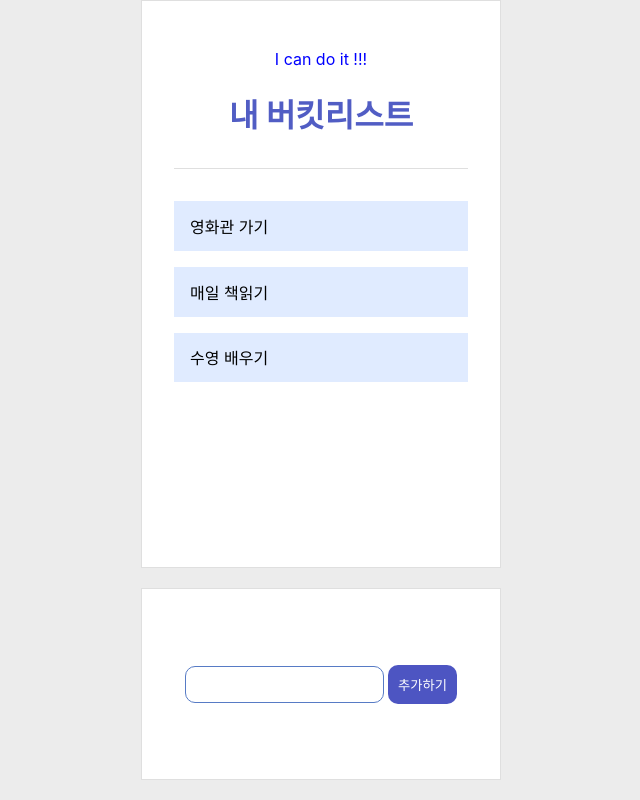
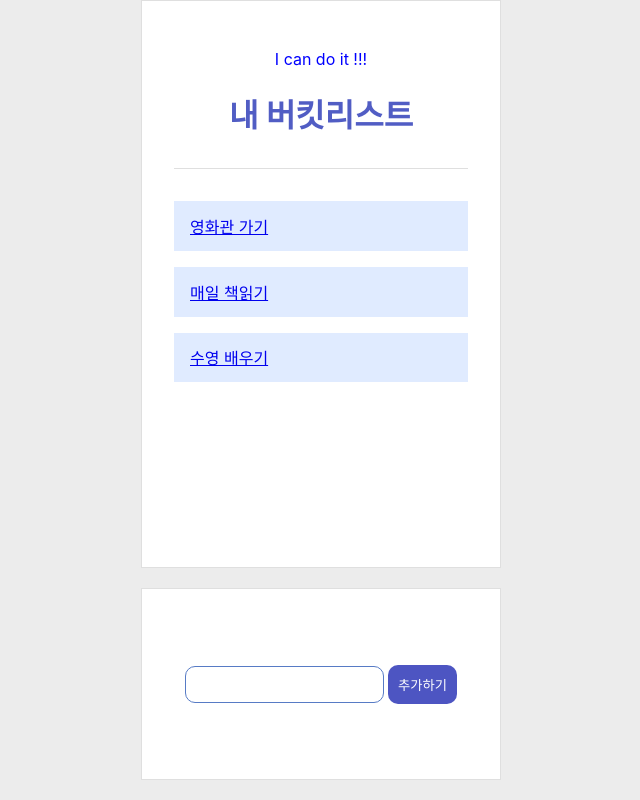
Before and after one commit to dnjfht/react-bucket-list, a React (Create React App) app: page / in a window 1280 px wide. Shown: the whole page, without its empty margins (319-959 px from the left). Built offline with nearby package versions, Linux system fonts and the light colour scheme.

Commit message:
react-router-dom install

```diff
--- a/package.json
+++ b/package.json
@@ -8,6 +8,7 @@
     "@testing-library/user-event": "^13.2.1",
     "react": "^18.2.0",
     "react-dom": "^18.2.0",
+    "react-router-dom": "6.9",
     "react-scripts": "5.0.1",
     "styled-components": "^5.3.9",
     "web-vitals": "^2.1.0"
--- a/src/App.js
+++ b/src/App.js
@@ -1,184 +1,10 @@
-// import "./App.css";
-// import { BucketList } from "./BucketList";
-// import BucketList from "./BucketList";
+import React from "react";
+import Router from "./share/Router";
 
-// function App() {
-//   return (
-//     <div className="App">
-//       <BucketList />
-//     </div>
-//   );
-// }
-
-import React from "react";
-// BucketList 컴포넌트를 import 해옵니다.
-// import [컴포넌트 명] from [컴포넌트가 있는 파일경로];
-import BucketList from "./BucketList";
-// import "./style.css";
-import styled from "styled-components";
-
-const Wrap = styled.div`
-  width: 100%;
-  height: 100vh;
-  background-color: #ececec;
-
-  display: flex;
-  flex-direction: column;
-  justify-content: center;
-`;
-
-const MyStyled = styled.div`
-  width: 360px;
-  max-width: 360px;
-  height: 600px;
-  padding: 2rem;
-  box-sizing: border-box;
-  overflow: scroll;
-  border: 1px solid #dfdfdf;
-  margin: 0 auto;
-  // background-color: #fff;
-  // background-color: ${(props) => props.bg_color};
-  // 삼항연산자는 쓸 수 있지만 if문, for문은 쓸 수 없음
-
-  background-color: ${(props) => (props.bg_color ? "white" : "pink")};
-
-  text-align: center;
-
-  // SCSS 문법
-  // 중괄호 안에다가 다 써주는 기법을 nesting이라고 함
-  // nesting을 styled-components 안에서도 해줄 수 있음
-
-  p {
-    color: blue;
-  }
-  /* &:hover {
-    background-color: #f4f4f4;
-  } */
-
-  &::-webkit-scrollbar {
-    width: 8px;
-    height: 8px;
-    border-radius: 6px;
-    background: rgba(255, 255, 255, 0.4);
-  }
-  &::-webkit-scrollbar-thumb {
-    background-color: rgba(0, 0, 0, 0.3);
-    border-radius: 6px;
-  }
-`;
-
-const Title = styled.h1`
-  margin-bottom: 2rem;
-  padding-bottom: 2rem;
-  border-bottom: 1px solid #dfdfdf;
-
-  color: rgb(81, 93, 196);
-`;
-
-const InputWrap = styled.div`
-  width: 360px;
-  max-width: 360px;
-  height: 200px;
-  padding: 2rem;
-  box-sizing: border-box;
-  border: 1px solid #dfdfdf;
-  margin: 20px auto;
-  background-color: white;
-
-  display: flex;
-  flex-direction: row;
-  justify-content: center;
-  align-items: center;
-`;
-
-const BucketInput = styled.input`
-  padding: 10px;
-  background-color: transparent;
-  border: 1px solid #577bc5;
-  border-radius: 10px;
-
-  color: #52515d;
-
-  outline: none;
-`;
-
-const AddButton = styled.button`
-  padding: 10px;
-  margin-left: 4px;
-  background-color: #4d55c2;
-  border: none;
-  border-radius: 10px;
-
-  color: white;
-  font-weight: 300;
-`;
-
-// 클래스형 컴포넌트는 이렇게 생겼습니다!
-class App extends React.Component {
-  // super를 사용해 부모 class에 있는 것들을 받아옴
-  constructor(props) {
-    super(props);
-    // App 컴포넌트의 state를 정의해줍니다.
-    // App class 컴포넌트에서 가지고 있는 데이터들
-    this.state = {
-      list: ["영화관 가기", "매일 책읽기", "수영 배우기"],
-    };
-
-    this.text = React.createRef();
-    // ref => 상태 끌어올리기
-    // Ref는 render 메서드에서 생성된 DOM 노드나 React 엘리먼트에 접근하는 방법을 제공
-    // 컴포넌트의 인스턴스의 어느 곳에서나 Ref에 접근할 수 있도록 함.
-  }
-
-  componentDidMount() {
-    console.log(this.text);
-    // {current: input}
-    console.log(this.text.current);
-    // <input type="text">
-  }
-
-  addBucket = (event) => {
-    event.preventDefault();
-    console.log(this.text.current.value);
-
-    let new_item = this.text.current.value;
-
-    this.setState({ list: [...this.state.list, new_item] });
-
-    this.text.current.value = "";
-  };
-
-  // 랜더 함수 안에 리액트 엘리먼트를 넣어줍니다!
-  render() {
-    console.log(this.text.current);
-
-    console.log(this.state.list);
-    // ['영화관 가기', '매일 책읽기', '수영 배우기']
-
-    // 갖다 붙힐 요소들을 render 아래에 추가
-    return (
-      <Wrap>
-        <MyStyled bg_color={true}>
-          <p>I can do it !!!</p>
-          <Title>내 버킷리스트</Title>
-          {/* 컴포넌트를 넣어줍니다. */}
-          {/* <컴포넌트 명 [props 명]={넘겨줄 것(리스트, 문자열, 숫자, ...)}/> */}
-          <BucketList list={this.state.list} />
-        </MyStyled>
-
-        <InputWrap>
-          <BucketInput
-            type="text"
-            ref={this.text}
-            onChange={() => {
-              console.log(this.text.current.value);
-            }}
-          />
-          <AddButton onClick={this.addBucket}>추가하기</AddButton>
-        </InputWrap>
-      </Wrap>
-    );
-  }
+export default function App() {
+  return (
+    <div>
+      <Router />
+    </div>
+  );
 }
-
-export default App;
--- a/src/BucketList.js
+++ b/src/BucketList.js
@@ -2,6 +2,7 @@
 // 리액트 패키지를 불러옵니다.
 import React from "react";
 import styled from "styled-components";
+import { Link } from "react-router-dom";
 
 const List = styled.div`
   padding: 0.8rem 1rem;
@@ -49,7 +50,11 @@ const BucketList = (props) => {
         my_lists.map((list, index) => {
           // 콘솔을 확인해봅시다 :)
           console.log(list);
-          return <List key={index}>{list}</List>;
+          return (
+            <List key={index}>
+              <Link to="/detail/:id">{list}</Link>
+            </List>
+          );
         })
       }
     </div>
--- /dev/null
+++ b/src/page/Detail.js
@@ -0,0 +1,16 @@
+import React from "react";
+import styled from "styled-components";
+
+const DetailWrap = styled.div`
+  width: 100%;
+  height: 100vh;
+  background-color: #ececec;
+
+  display: flex;
+  flex-direction: column;
+  justify-content: center;
+`;
+
+export default function Datail() {
+  return <DetailWrap>Detail 화면입니다.</DetailWrap>;
+}
--- /dev/null
+++ b/src/page/Home.js
@@ -0,0 +1,172 @@
+import React from "react";
+// BucketList 컴포넌트를 import 해옵니다.
+// import [컴포넌트 명] from [컴포넌트가 있는 파일경로];
+import BucketList from "../BucketList";
+// import "../style.css";
+import styled from "styled-components";
+
+const Wrap = styled.div`
+  width: 100%;
+  height: 100vh;
+  background-color: #ececec;
+
+  display: flex;
+  flex-direction: column;
+  justify-content: center;
+`;
+
+const MyStyled = styled.div`
+  width: 360px;
+  max-width: 360px;
+  height: 600px;
+  padding: 2rem;
+  box-sizing: border-box;
+  overflow: scroll;
+  border: 1px solid #dfdfdf;
+  margin: 0 auto;
+  // background-color: #fff;
+  // background-color: ${(props) => props.bg_color};
+  // 삼항연산자는 쓸 수 있지만 if문, for문은 쓸 수 없음
+
+  background-color: ${(props) => (props.bg_color ? "white" : "pink")};
+
+  text-align: center;
+
+  // SCSS 문법
+  // 중괄호 안에다가 다 써주는 기법을 nesting이라고 함
+  // nesting을 styled-components 안에서도 해줄 수 있음
+
+  p {
+    color: blue;
+  }
+  /* &:hover {
+    background-color: #f4f4f4;
+  } */
+
+  &::-webkit-scrollbar {
+    width: 8px;
+    height: 8px;
+    border-radius: 6px;
+    background: rgba(255, 255, 255, 0.4);
+  }
+  &::-webkit-scrollbar-thumb {
+    background-color: rgba(0, 0, 0, 0.3);
+    border-radius: 6px;
+  }
+`;
+
+const Title = styled.h1`
+  margin-bottom: 2rem;
+  padding-bottom: 2rem;
+  border-bottom: 1px solid #dfdfdf;
+
+  color: rgb(81, 93, 196);
+`;
+
+const InputWrap = styled.div`
+  width: 360px;
+  max-width: 360px;
+  height: 200px;
+  padding: 2rem;
+  box-sizing: border-box;
+  border: 1px solid #dfdfdf;
+  margin: 20px auto;
+  background-color: white;
+
+  display: flex;
+  flex-direction: row;
+  justify-content: center;
+  align-items: center;
+`;
+
+const BucketInput = styled.input`
+  padding: 10px;
+  background-color: transparent;
+  border: 1px solid #577bc5;
+  border-radius: 10px;
+
+  color: #52515d;
+
+  outline: none;
+`;
+
+const AddButton = styled.button`
+  padding: 10px;
+  margin-left: 4px;
+  background-color: #4d55c2;
+  border: none;
+  border-radius: 10px;
+
+  color: white;
+  font-weight: 300;
+`;
+
+// 클래스형 컴포넌트는 이렇게 생겼습니다!
+class App extends React.Component {
+  // super를 사용해 부모 class에 있는 것들을 받아옴
+  constructor(props) {
+    super(props);
+    // App 컴포넌트의 state를 정의해줍니다.
+    // App class 컴포넌트에서 가지고 있는 데이터들
+    this.state = {
+      list: ["영화관 가기", "매일 책읽기", "수영 배우기"],
+    };
+
+    this.text = React.createRef();
+    // ref => 상태 끌어올리기
+    // Ref는 render 메서드에서 생성된 DOM 노드나 React 엘리먼트에 접근하는 방법을 제공
+    // 컴포넌트의 인스턴스의 어느 곳에서나 Ref에 접근할 수 있도록 함.
+  }
+
+  componentDidMount() {
+    console.log(this.text);
+    // {current: input}
+    console.log(this.text.current);
+    // <input type="text">
+  }
+
+  addBucket = (event) => {
+    event.preventDefault();
+    console.log(this.text.current.value);
+
+    let new_item = this.text.current.value;
+
+    this.setState({ list: [...this.state.list, new_item] });
+
+    this.text.current.value = "";
+  };
+
+  // 랜더 함수 안에 리액트 엘리먼트를 넣어줍니다!
+  render() {
+    console.log(this.text.current);
+
+    console.log(this.state.list);
+    // ['영화관 가기', '매일 책읽기', '수영 배우기']
+
+    // 갖다 붙힐 요소들을 render 아래에 추가
+    return (
+      <Wrap>
+        <MyStyled bg_color={true}>
+          <p>I can do it !!!</p>
+          <Title>내 버킷리스트</Title>
+          {/* 컴포넌트를 넣어줍니다. */}
+          {/* <컴포넌트 명 [props 명]={넘겨줄 것(리스트, 문자열, 숫자, ...)}/> */}
+          <BucketList list={this.state.list} />
+        </MyStyled>
+
+        <InputWrap>
+          <BucketInput
+            type="text"
+            ref={this.text}
+            onChange={() => {
+              console.log(this.text.current.value);
+            }}
+          />
+          <AddButton onClick={this.addBucket}>추가하기</AddButton>
+        </InputWrap>
+      </Wrap>
+    );
+  }
+}
+
+export default App;
--- /dev/null
+++ b/src/share/Router.js
@@ -0,0 +1,15 @@
+import React from "react";
+import { Routes, Route } from "react-router-dom";
+import Home from "../page/Home";
+import Detail from "../page/Detail";
+
+export default function Router() {
+  return (
+    <>
+      <Routes>
+        <Route path="/" element={<Home />} />
+        <Route path="/detail/:id" element={<Detail />} />
+      </Routes>
+    </>
+  );
+}
```
Also changed, not shown: src/index.js (+9 -8 lines), 1 other file (tests, documents, lock files or other folders).
